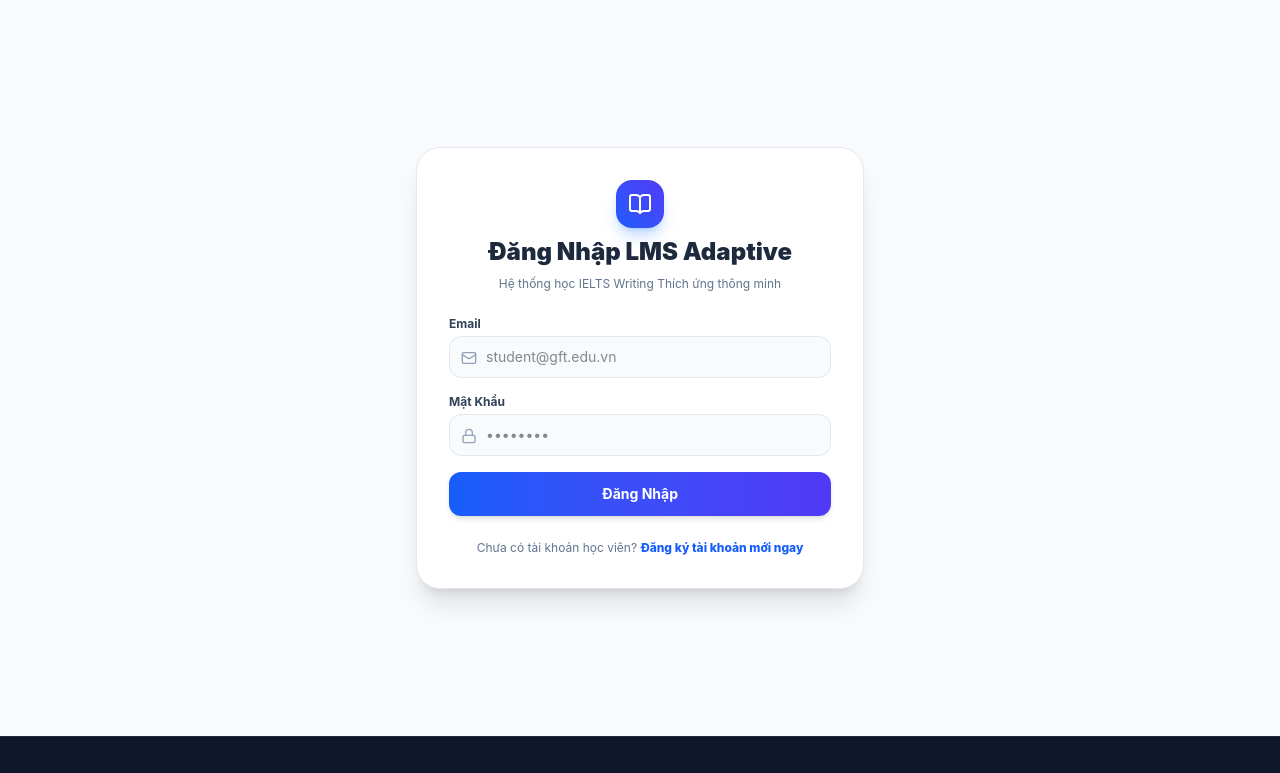
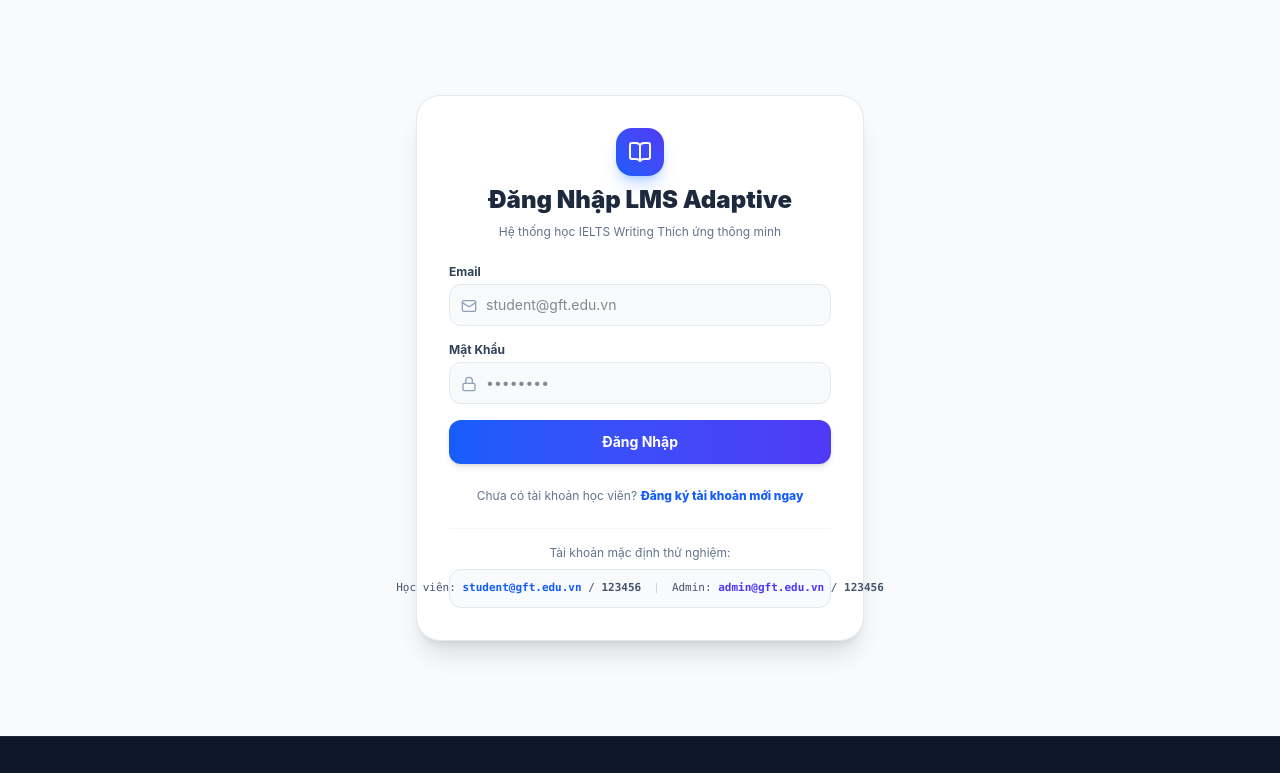
Before and after one commit to DoanNguyenDuyKha/TrackA_Test-Project_GFT, a React app in the folder frontend/: page /login in a window 1280 px wide. Shown: the top 773 px of the page. Built offline with nearby package versions, Linux system fonts and the light colour scheme; no server answers; the HTML template or start-up script is replaced by a standard one.

Commit message:
Fix: format demo account credentials on 1 neat single line outside login form

```diff
--- a/frontend/src/pages/Login.jsx
+++ b/frontend/src/pages/Login.jsx
@@ -107,6 +107,15 @@ const Login = () => {
             </p>
           </div>
         </form>
+
+        <div className="pt-4 border-t border-slate-100 text-center space-y-2">
+          <p className="text-xs text-slate-500">Tài khoản mặc định thử nghiệm:</p>
+          <div className="text-[11px] text-slate-600 bg-slate-50 p-2.5 rounded-xl border border-slate-200 font-mono flex items-center justify-center space-x-3 whitespace-nowrap">
+            <span>Học viên: <strong className="text-blue-600">student@gft.edu.vn</strong> / <strong>123456</strong></span>
+            <span className="text-slate-300">|</span>
+            <span>Admin: <strong className="text-indigo-600">admin@gft.edu.vn</strong> / <strong>123456</strong></span>
+          </div>
+        </div>
       </div>
     </div>
   );
```
